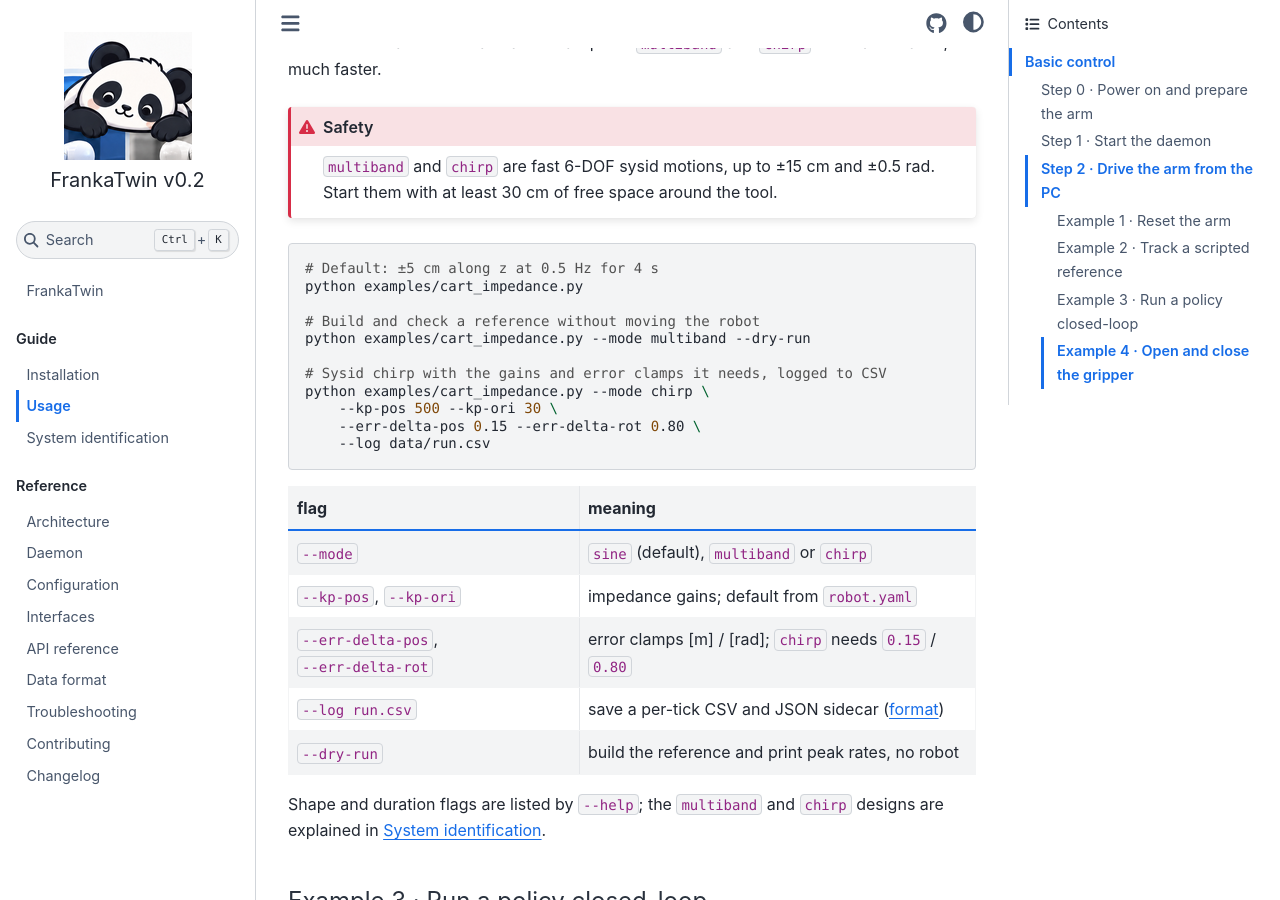
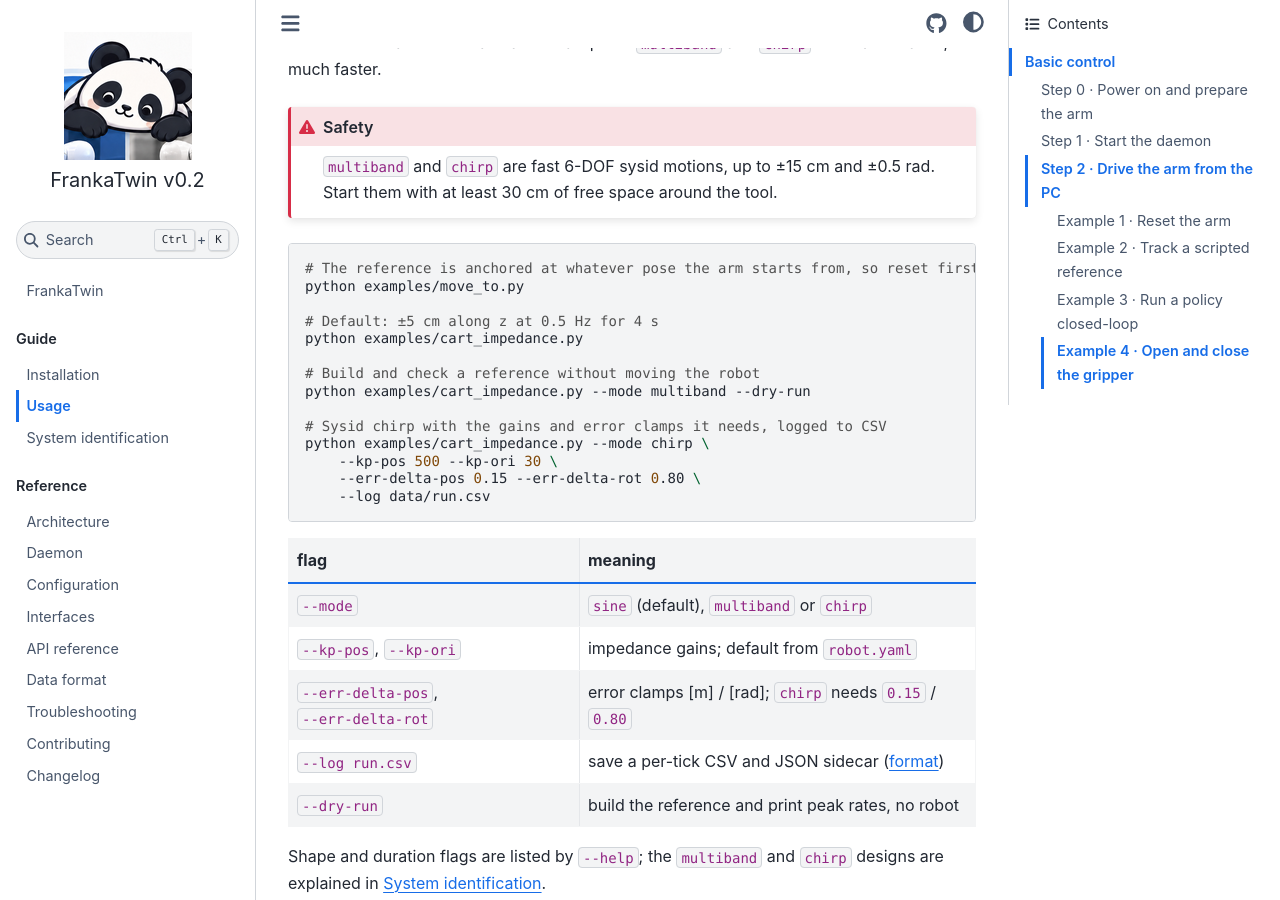
Before and after one commit to tsrobcvai/frankatwin, a Sphinx documentation site: the page built from docs/usage.md, in a window 1280 px wide and 900 px high, scrolled down 2303 px. Built offline with Sphinx 7.4.7 and the Sphinx Book theme 1.1.4, drawn with Linux system fonts in a browser that asks for light colours.

Commit message:
docs(usage): Example 2 resets to home before streaming a reference
cart_impedance.py has no reset of its own (unlike policy_loop.py) and anchors
its reference at the EE position it reads at startup, so the pose the arm
happens to be in decides where the motion lands.

Co-Authored-By: Claude Opus 5 <noreply@anthropic.com>

````diff
--- a/docs/usage.md
+++ b/docs/usage.md
@@ -98,6 +98,9 @@ rad. Start them with at least 30 cm of free space around the tool.
 :::
 
 ```bash
+# The reference is anchored at whatever pose the arm starts from, so reset first
+python examples/move_to.py
+
 # Default: ±5 cm along z at 0.5 Hz for 4 s
 python examples/cart_impedance.py
 
````
